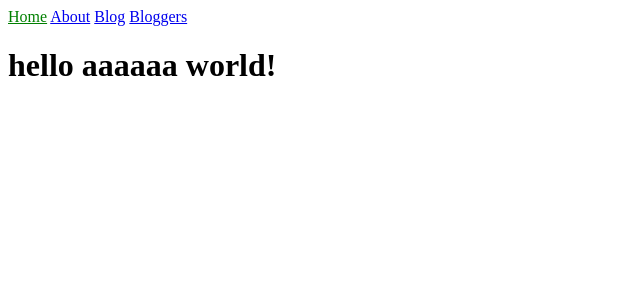
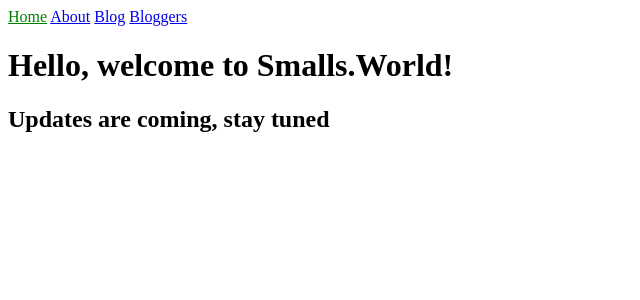
Before and after one commit to shad-less/personal_website, a Jekyll site: the page built from index.html, in a window 1280 px wide. Shown: the top 300 px of the page, without its empty margins (0-640 px from the left). Built offline with Jekyll 4.4.1, drawn with Linux system fonts in a browser that asks for light colours.

Commit message:
Update index.html

```diff
--- a/index.html
+++ b/index.html
@@ -1,4 +1,5 @@
 ---
 title: Home
 ---
-<h1>{{ "Hello AAAAAA World!" | downcase }}</h1>
+<h1>{{ "Hello, welcome to Smalls.World!" }}</h1>
+<h2>{{ "Updates are coming, stay tuned" }}</h2>
```
